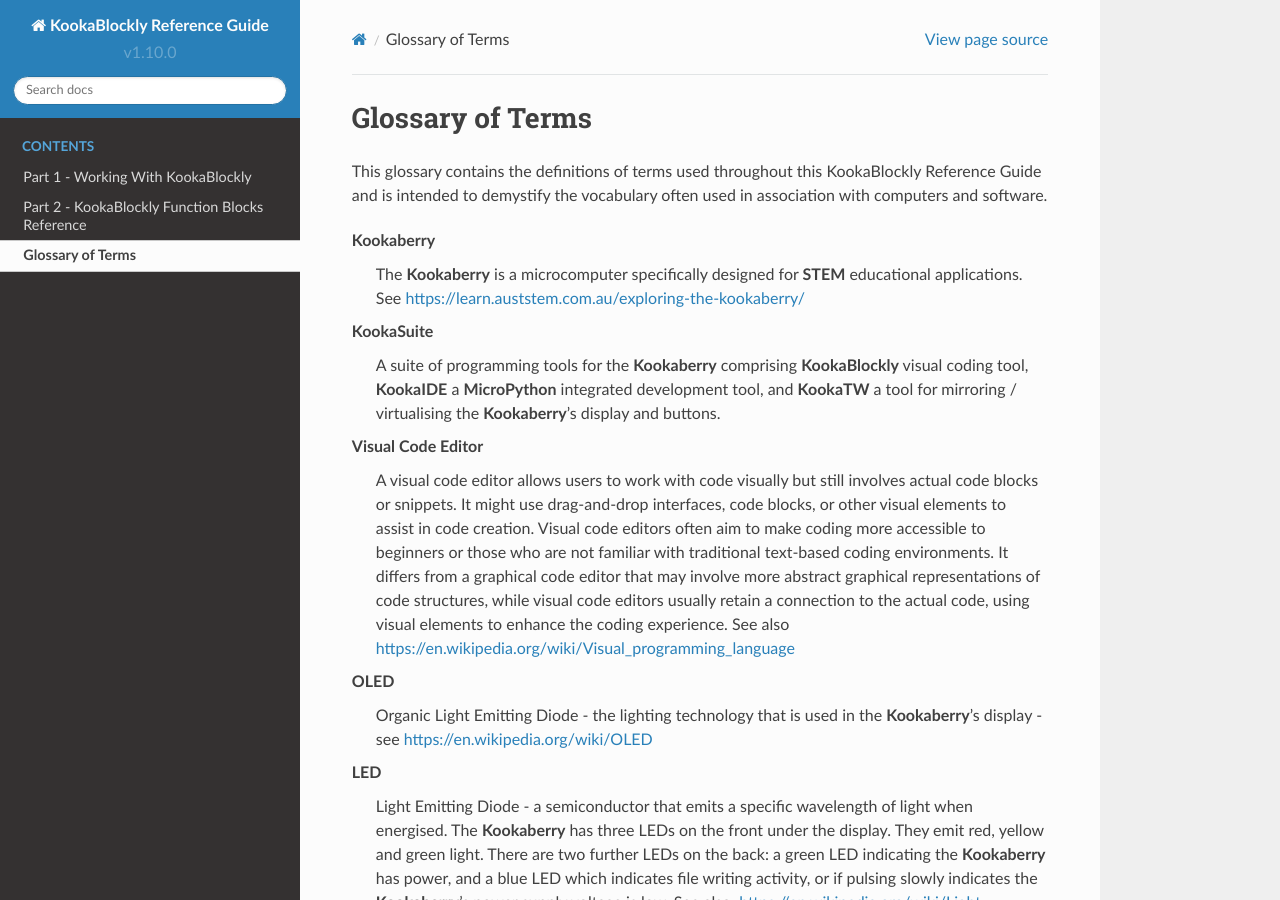
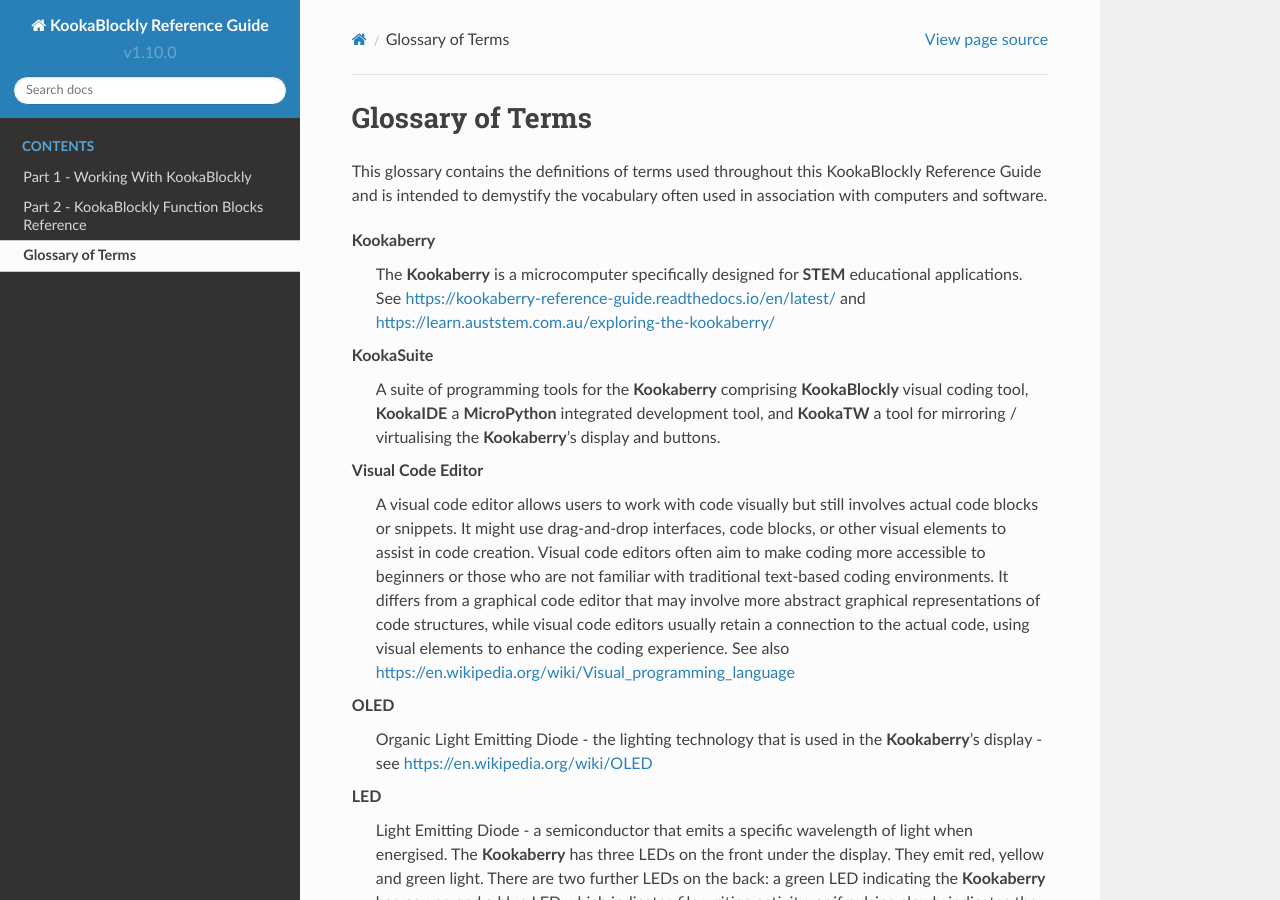
Before and after one commit to TDStrasser/KookaBlockly-Reference, a Sphinx documentation site: the page built from docs/source/glossary.rst, in a window 1280 px wide and 900 px high. Built offline with Sphinx 7.4.7 and the Read the Docs theme 2.0.0, drawn with Linux system fonts in a browser that asks for light colours.

Commit message:
Added URL reference to the Kookaberry Reference Guide

```diff
--- a/docs/source/glossary.rst
+++ b/docs/source/glossary.rst
@@ -9,7 +9,7 @@
 
     Kookaberry
       The **Kookaberry** is a microcomputer specifically designed for **STEM** educational applications.
-      See https://learn.auststem.com.au/exploring-the-kookaberry/
+      See https://kookaberry-reference-guide.readthedocs.io/en/latest/ and https://learn.auststem.com.au/exploring-the-kookaberry/
 
     KookaSuite
       A suite of programming tools for the **Kookaberry** comprising **KookaBlockly** visual coding tool,
```
